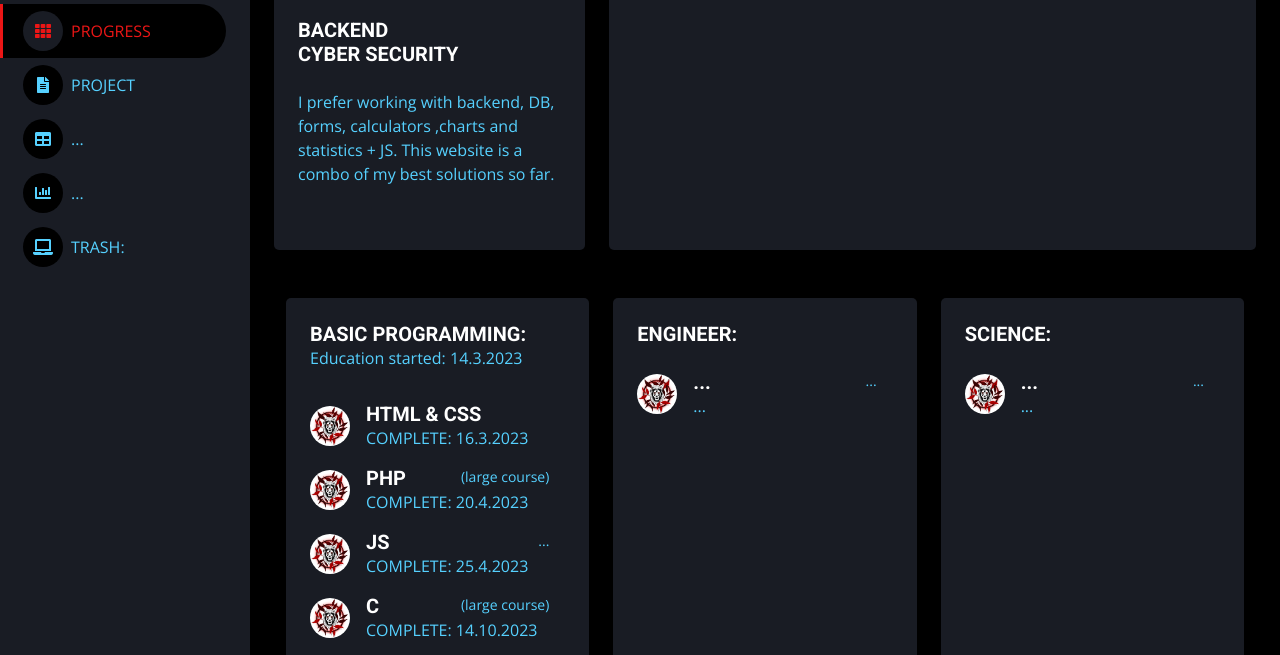
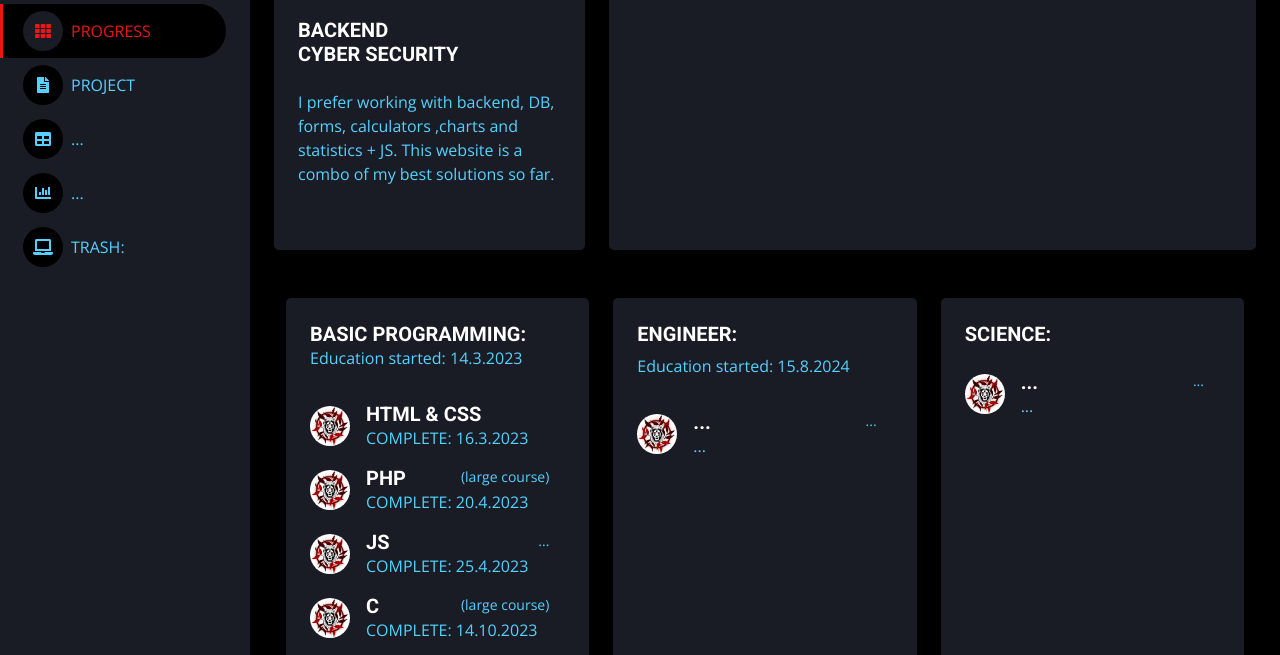
Before and after one commit to Megapint2023/PROGRESS, a plain HTML site: page index.html in a window 1280 px wide. Shown: the part 134-789 px from the top of the page. Drawn offline with nearby package versions, Linux system fonts and the light colour scheme; no server answers.

Commit message:
Progres supdate

```diff
--- a/index.html
+++ b/index.html
@@ -320,6 +320,7 @@ i.fa.fa-chart-pie.fa-3x.text-primary {
                         <div class="d-flex align-items-center justify-content-between mb-2">
                             <h5 class="mb-0">ENGINEER:</h5>
                         </div>
+                        <p>Education started: 15.8.2024</p>
                         <div class="d-flex align-items-center pt-3">
                             <img class="rounded-circle flex-shrink-0" src="img/TPP.jpg" alt="" style="width: 40px; height: 40px;">
                             <div class="w-100 ms-3">
```
